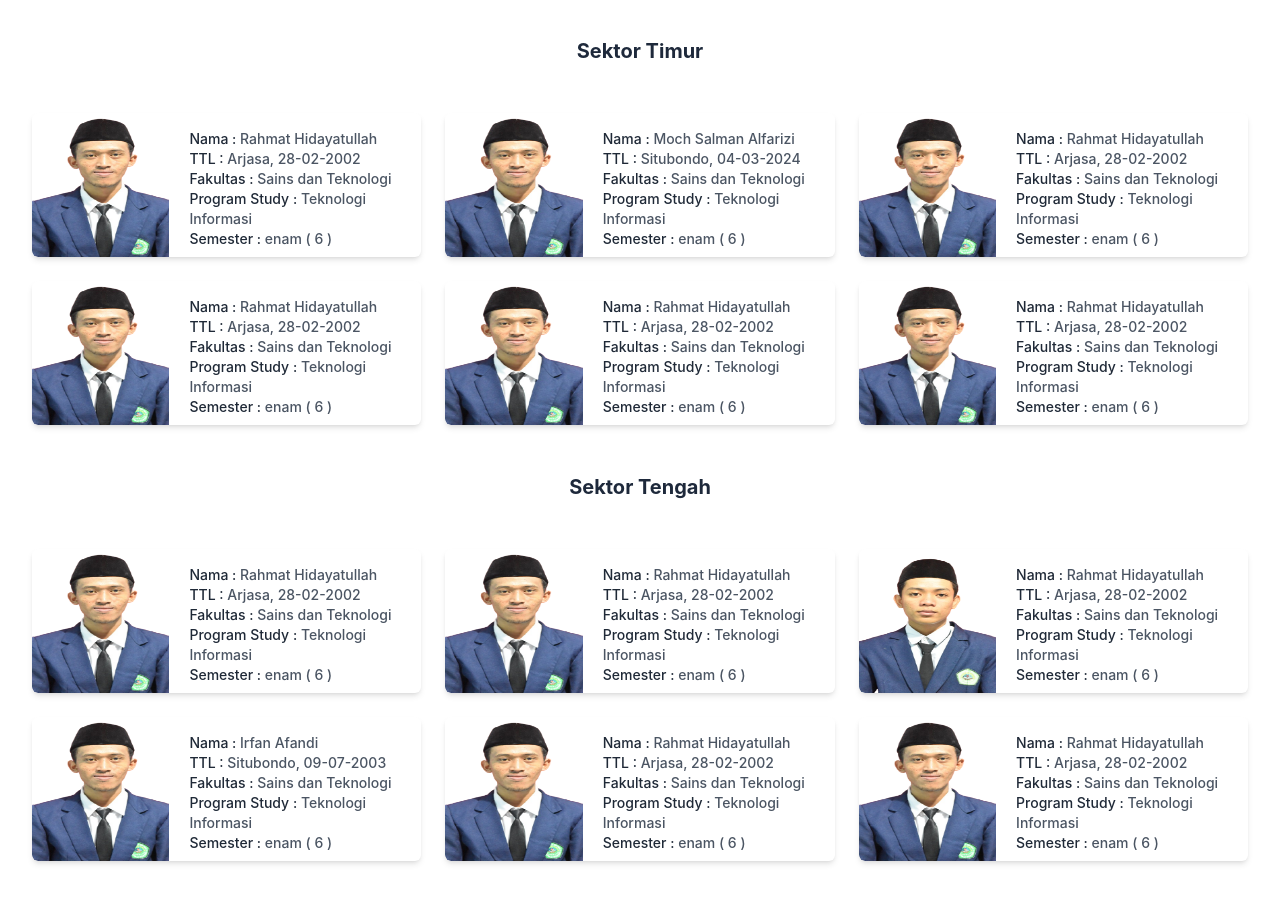
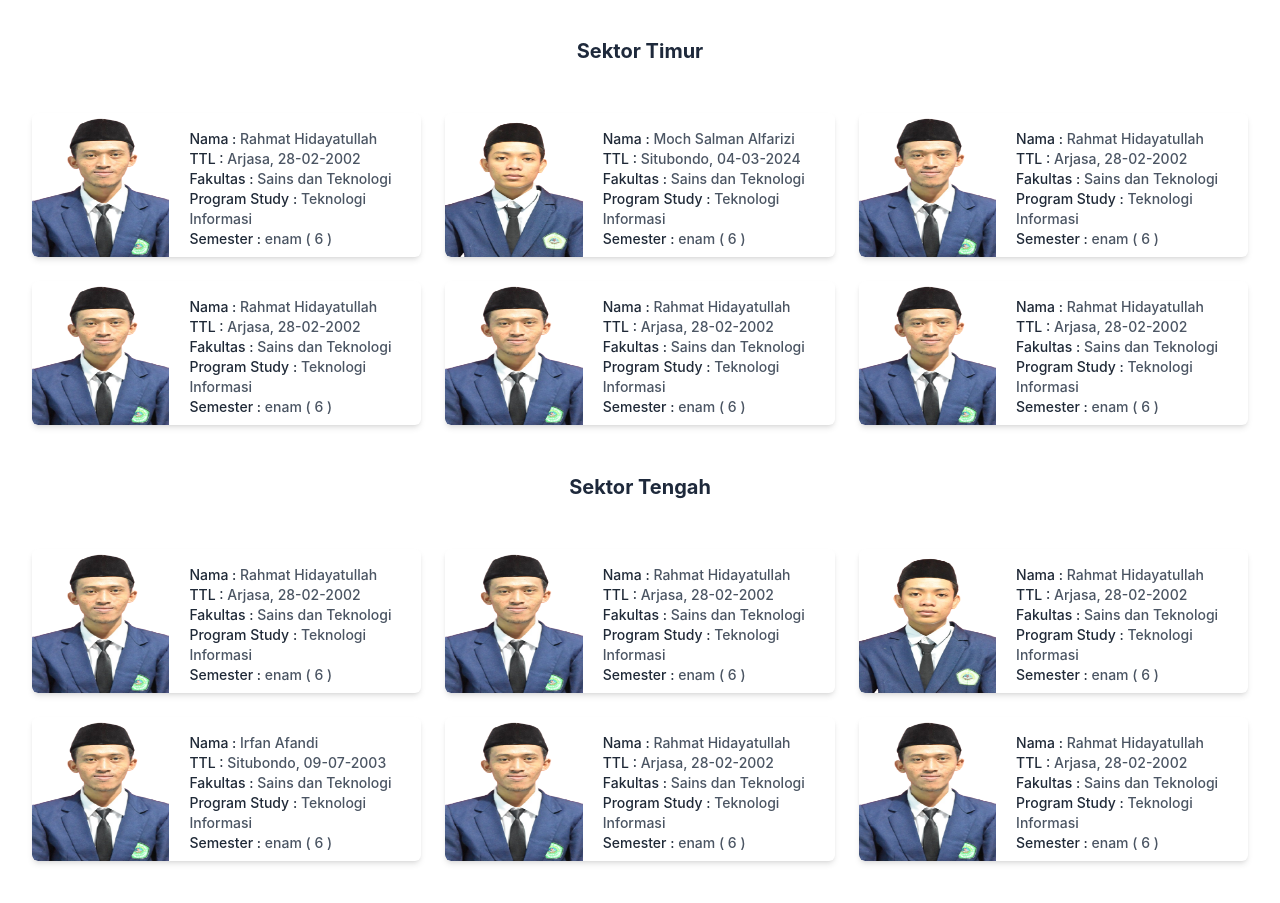
Before and after one commit to rahmat-cell/UniversitasIbrahimy, a website: page index.html in a window 1280 px wide. Shown: the part 2691-3594 px from the top of the page. Drawn offline with Linux system fonts and the light colour scheme.

Commit message:
Perubahan pada index.html

```diff
--- a/index.html
+++ b/index.html
@@ -226,7 +226,7 @@
                     </div>
                     <div class="bg-white rounded-md shadow-md dark:hover:shadow-slate-400 overflow-hidden hover:shadow-lg transition duration-300 flex flex-col md:flex-row md:gap-1 items-center md:items-start">
                         <!-- Gambar -->
-                        <img src="assets/image.png" alt="Foto Anggota"
+                        <img src="assets/salman alfarizi (1).png" alt="Foto Anggota"
                             class="w-40 h-40 md:w-36 md:h-36 md:rounded-r-none rounded-md md:mr-4 md:mb-0 transition-transform duration-300 transform hover:scale-110">
                         <!-- Deskripsi -->
                         <div class="text-sm py-2 md:mt-2">
```
